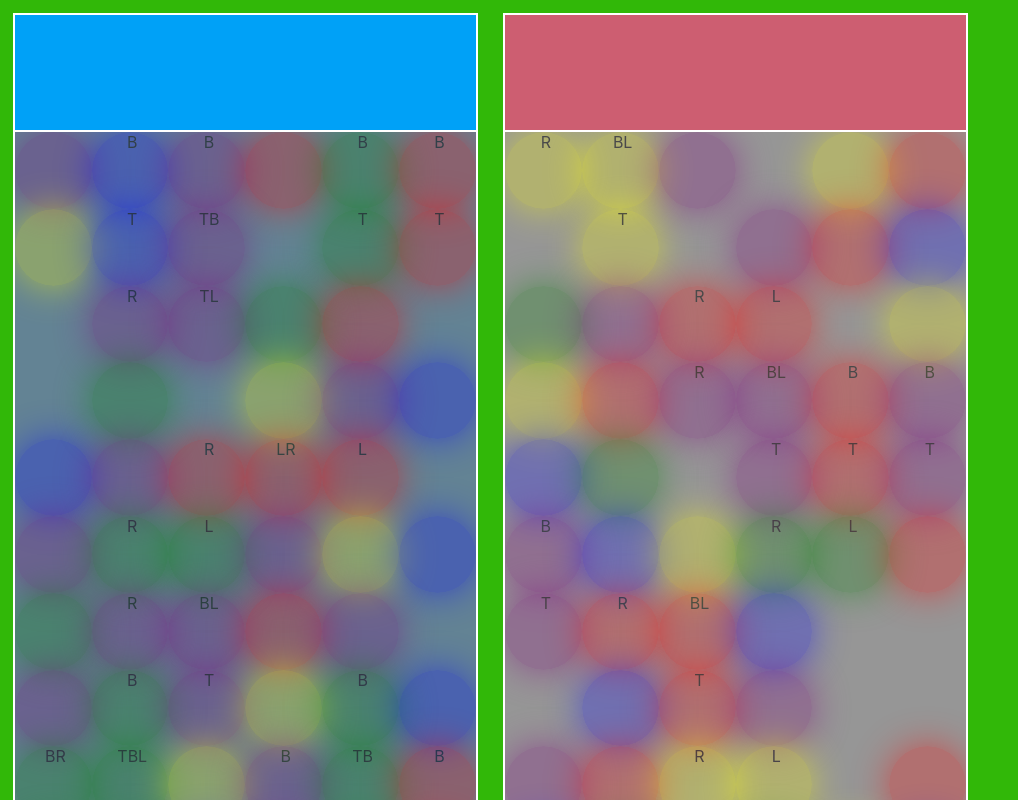
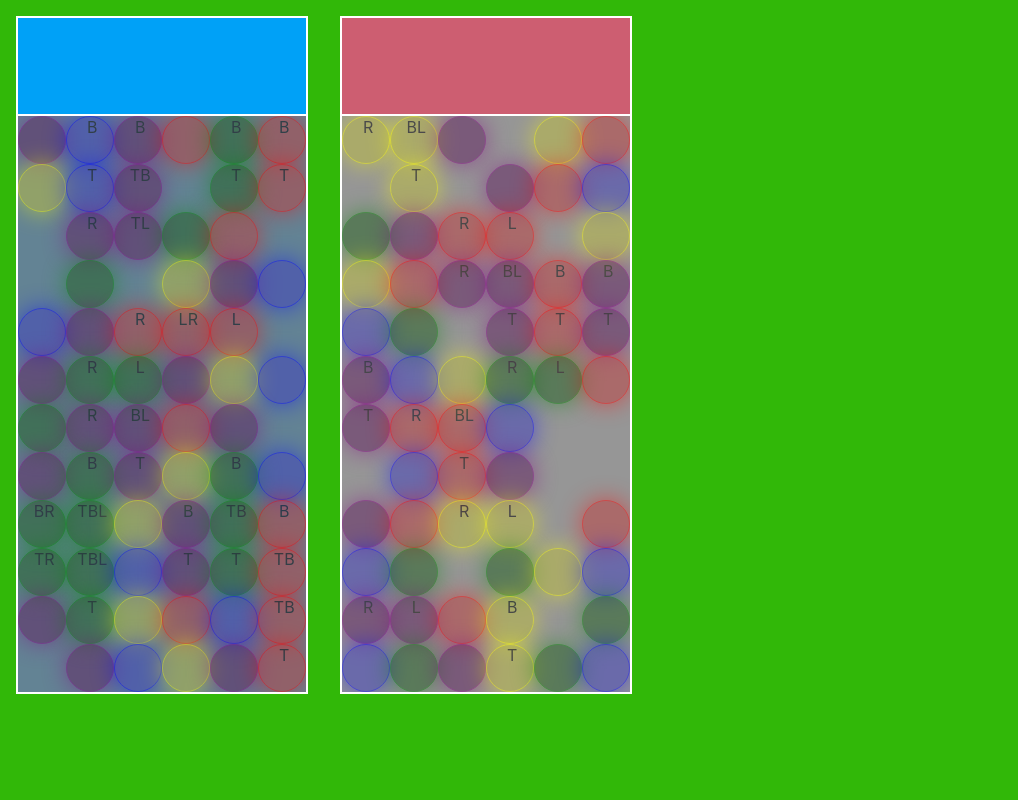
Before and after one commit to dmitriylogunov/atomicpuyo-web, a React (Create React App) app: page / in a window 1280 px wide. Shown: the top 800 px of the page, without its empty margins (0-1018 px from the left). Built offline with nearby package versions, Linux system fonts and the light colour scheme.

Commit message:
Add placeholder styles for puyos

```diff
--- a/src/components/puyo.tsx
+++ b/src/components/puyo.tsx
@@ -7,7 +7,7 @@ function Puyo(props: any): JSX.Element {
     (props.connectLeft ? 'L' : '') +
     (props.connectRight ? 'R' : '');
 
-  let className: string = 'puyo type-' + props.type.toString();
+  let className: string = 'puyo type' + props.type.toString();
 
   return (
     <div className={className}>&nbsp;{connectCode}</div>
--- a/src/styles/game.scss
+++ b/src/styles/game.scss
@@ -1,4 +1,5 @@
-$cellWidth: 6vw;
+$cellWidth: 3em;
+$padding: 1em;
 $cellHeight: $cellWidth;
 $rowWidth: 6;
 
@@ -13,7 +14,37 @@ $player1bgColor: #00a1f7;
 $player2FrameColor: white;
 $player2bgColor: #cd5e71;
 
-$padding: 1vw;
+@mixin puyo($color) {
+  border: 1px solid saturate($color, 100%);
+  border-radius: 50%;
+  background-color: desaturate($color, 50%);
+  height: $cellHeight;
+  width: $cellWidth;
+  box-sizing: border-box;
+  //background-image: url('/icon192.png');
+  //background-repeat: no-repeat;
+  //background-attachment: fixed;
+  //background-position: center;
+  //background-size: contain;
+}
+
+.puyo {
+  &.type1 {
+    @include puyo($puyocolor1);
+  }
+  &.type2 {
+    @include puyo($puyocolor2);
+  }
+  &.type3 {
+    @include puyo($puyocolor3);
+  }
+  &.type4 {
+    @include puyo($puyocolor4);
+  }
+  &.type5 {
+    @include puyo($puyocolor5);
+  }
+}
 
 .game {
   background: #31b808;
```
